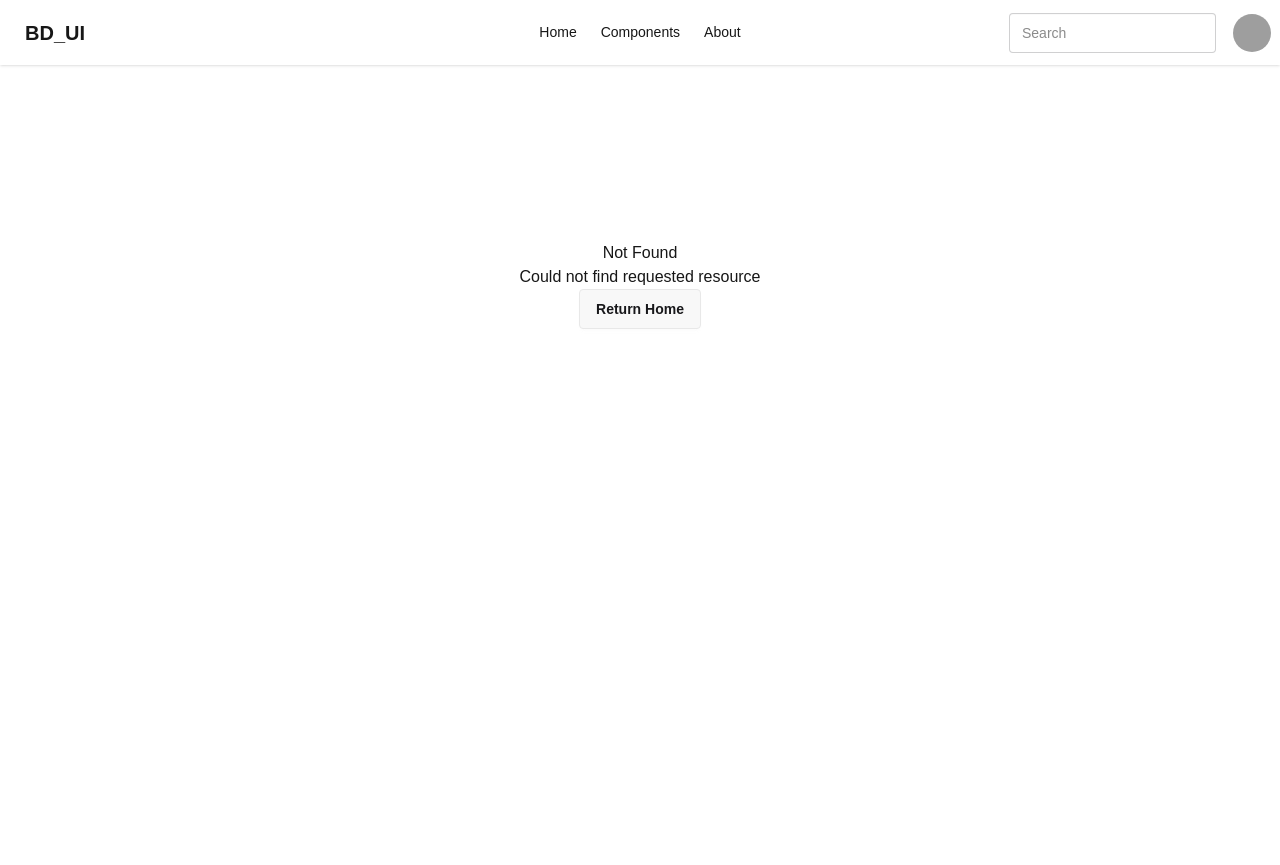
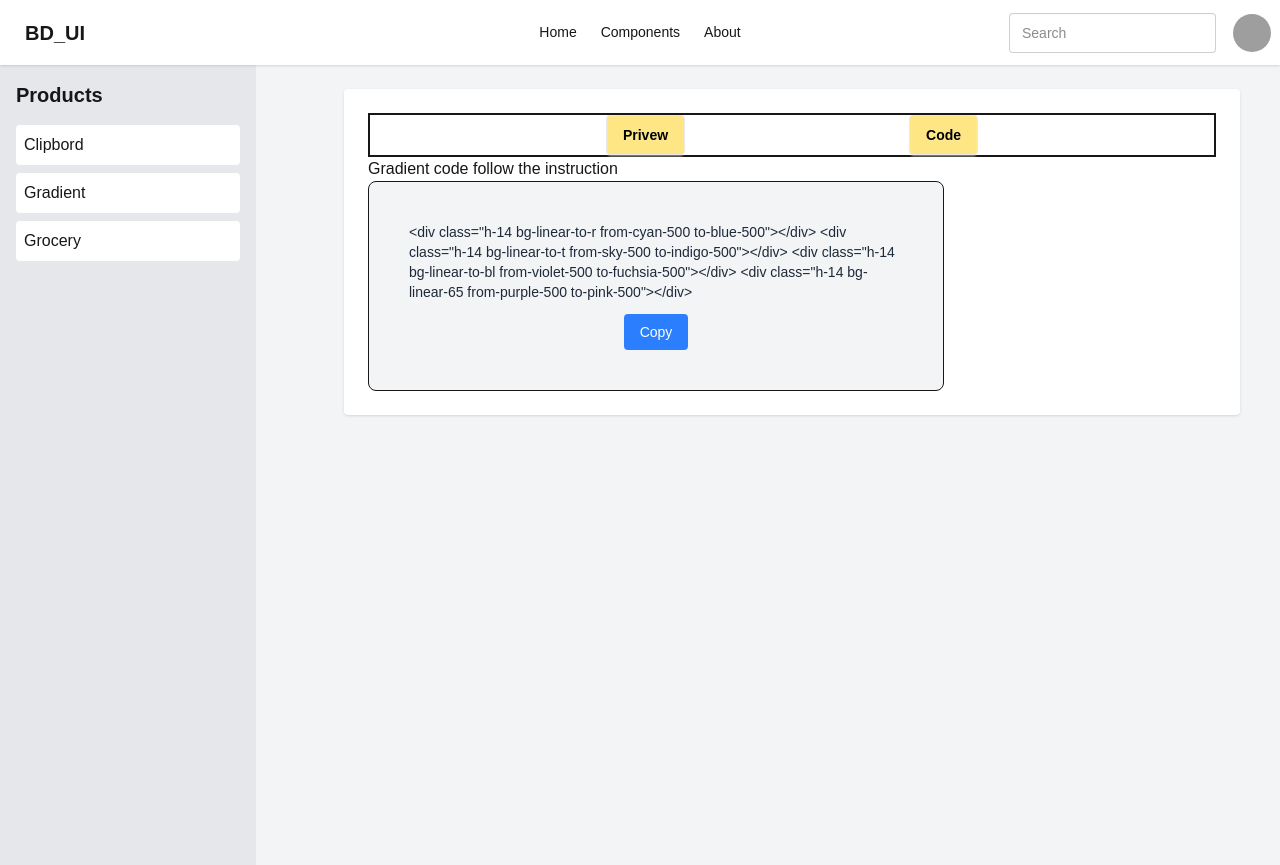
Before and after one commit to kawsar121/BD_ui_Components_By_Kawsar, a Next.js app: page /PublicComponets/gradient/gradientCode in a window 1280 px wide. Before the commit this address had no page. Before the commit the page ends 800 px from the top, so only its background shows below. Built offline with nearby package versions, Linux system fonts and the light colour scheme; grey boxes are pictures that could not be loaded.

Commit message:
successfully gradient add successfully

```diff
--- a/src/app/(Pages)/PublicComponets/gradient/garidentprivew.jsx
+++ /dev/null
@@ -1,14 +0,0 @@
-import React from 'react'
-
-function garidentprivew() {
-  return (
-    <div>
-      <div class="h-14 bg-linear-to-r from-cyan-500 to-blue-500"></div>
-        <div class="h-14 bg-linear-to-t from-sky-500 to-indigo-500"></div>
-        <div class="h-14 bg-linear-to-bl from-violet-500 to-fuchsia-500"></div>
-        <div class="h-14 bg-linear-65 from-purple-500 to-pink-500"></div>
-    </div>
-  )
-}
-
-export default garidentprivew
--- /dev/null
+++ b/src/app/(Pages)/PublicComponets/gradient/garidentprivew/page.jsx
@@ -0,0 +1,14 @@
+import React from 'react'
+
+function garidentprivew() {
+  return (
+    <div>
+      <div className="h-14 bg-linear-to-r from-cyan-500 to-blue-500"></div>
+        <div className="h-14 bg-linear-to-t from-sky-500 to-indigo-500"></div>
+        <div className="h-14 bg-linear-to-bl from-violet-500 to-fuchsia-500"></div>
+        <div className="h-14 bg-linear-65 from-purple-500 to-pink-500"></div>
+    </div>
+  )
+}
+
+export default garidentprivew
--- /dev/null
+++ b/src/app/(Pages)/PublicComponets/gradient/gradientCode/page.jsx
@@ -0,0 +1,14 @@
+import ClipboardFunconality from '@/app/Library/ClipboardFunconality'
+import React from 'react'
+import { GradientValue } from '../value'
+
+function page() {
+  return (
+    <div>
+       <h1>Gradient code follow the instruction</h1>
+       <ClipboardFunconality text={GradientValue}></ClipboardFunconality>
+    </div>
+  )
+}
+
+export default page
--- a/src/app/(Pages)/PublicComponets/gradient/layout.js
+++ b/src/app/(Pages)/PublicComponets/gradient/layout.js
@@ -8,7 +8,7 @@ function layout({children}) {
 
         <div className='border-2 flex justify-center gap-56'>
             <button className='btn bg-amber-200 text-black'><Link href="/PublicComponets/gradient/garidentprivew">Privew</Link></button>
-            <button className='btn bg-amber-200 text-black'><Link href="#">Code</Link></button>
+            <button className='btn bg-amber-200 text-black'><Link href="/PublicComponets/gradient/gradientCode">Code</Link></button>
         </div>
       </div>
       <div>
--- a/src/app/Library/ClipboardFunconality.jsx
+++ b/src/app/Library/ClipboardFunconality.jsx
@@ -18,9 +18,9 @@ export default function ClipboardFunconality({ text }) {
   };
 
   return (
-    <div className="flex items-center gap-3 bg-gray-100 p-4 rounded-lg border max-w-xl">
+    <div className="flex flex-col items-center gap-3 bg-gray-100 p-10 rounded-lg border max-w-xl">
       {/* Text Area */}
-      <span className="flex-1 text-sm text-gray-800 truncate">
+      <span className="flex-1 text-sm text-gray-800 ">
         {text}
       </span>
 
```
